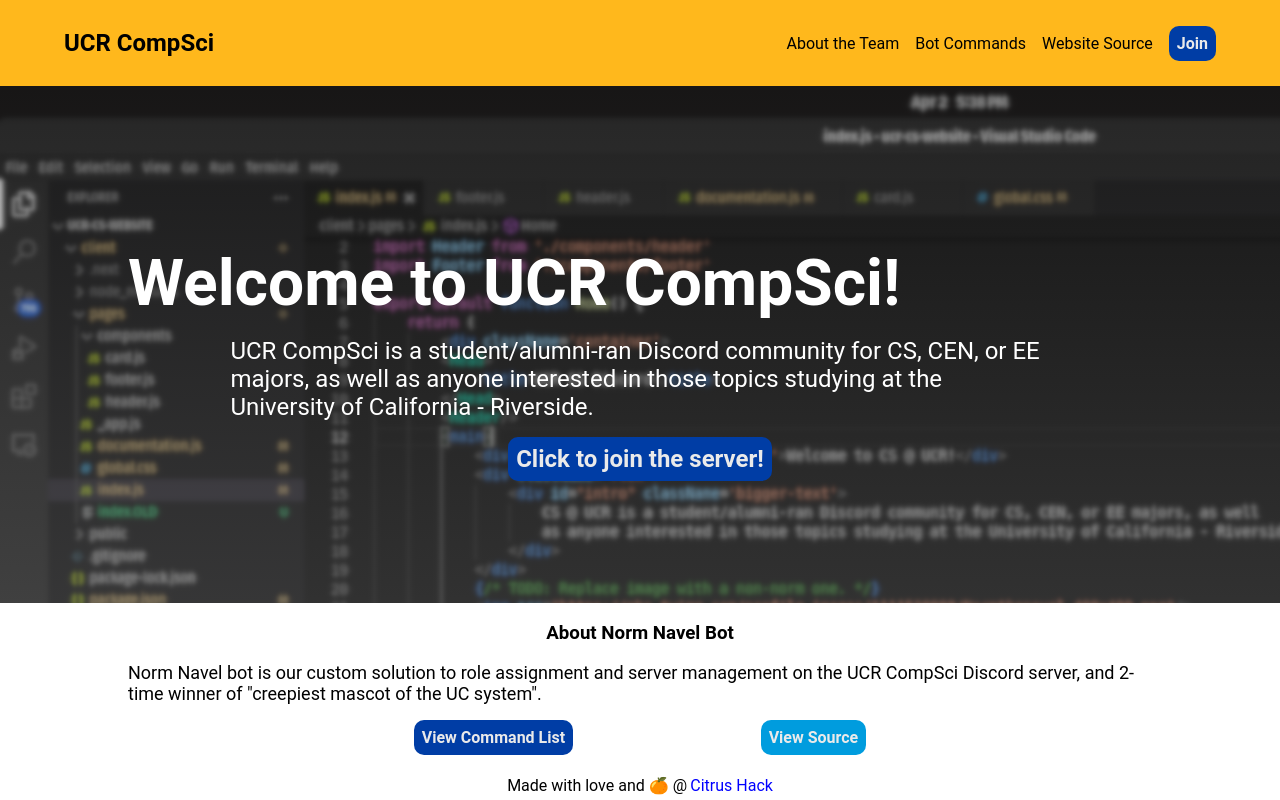
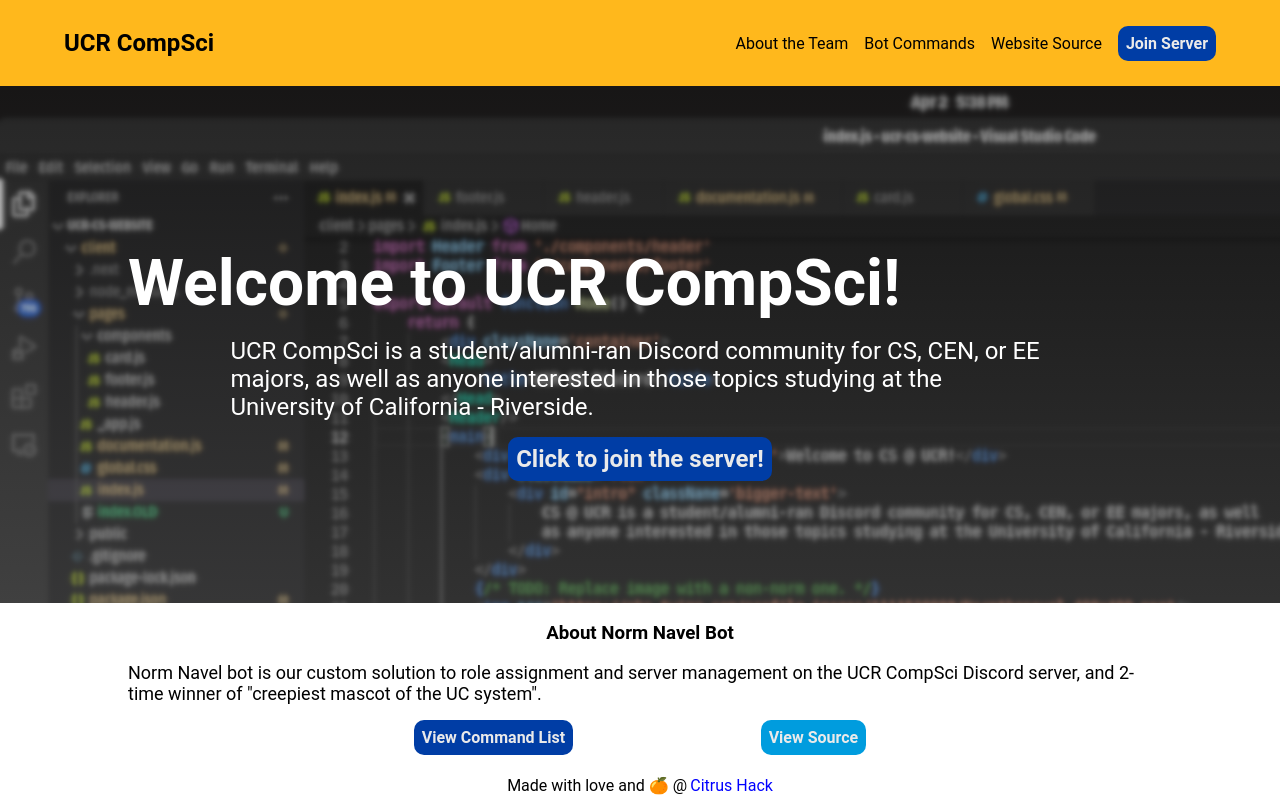
Before and after one commit to raymondwzeng/ucr-cs-website, a Next.js app in the folder client/: page / in a window 1280 px wide. Built offline with nearby package versions, Linux system fonts and the light colour scheme.

Commit message:
Added custom favicon for the extra touch

```diff
--- a/client/pages/components/header.js
+++ b/client/pages/components/header.js
@@ -5,13 +5,14 @@
         <header>
                 <Head>
                     <title>UCR CompSci</title>
+                    <link rel="shortcut icon" href="/tangerine.png"/>
                 </Head>
                 <a className="biggest-text" id='logo' href="/">UCR CompSci</a>
                 <div id='menu' className="center-vertical">
                     <a href="/about">About the Team</a>
                     <a href="/documentation">Bot Commands</a>
                     <a rel="noopener noreferrer" target="_blank" href="https://github.com/raymondwzeng/ucr-cs-website">Website Source</a>
-                    <a className="outline-button button-main" id="join" rel="noopener noreferrer" target="_blank" href="https://discord.gg/S7MGSV4">Join</a>
+                    <a className="outline-button button-main" id="join" rel="noopener noreferrer" target="_blank" href="https://discord.gg/S7MGSV4">Join Server</a>
                 </div>
 
         <style jsx>
```
Also changed, not shown: client/public/tangerine.png (added).
